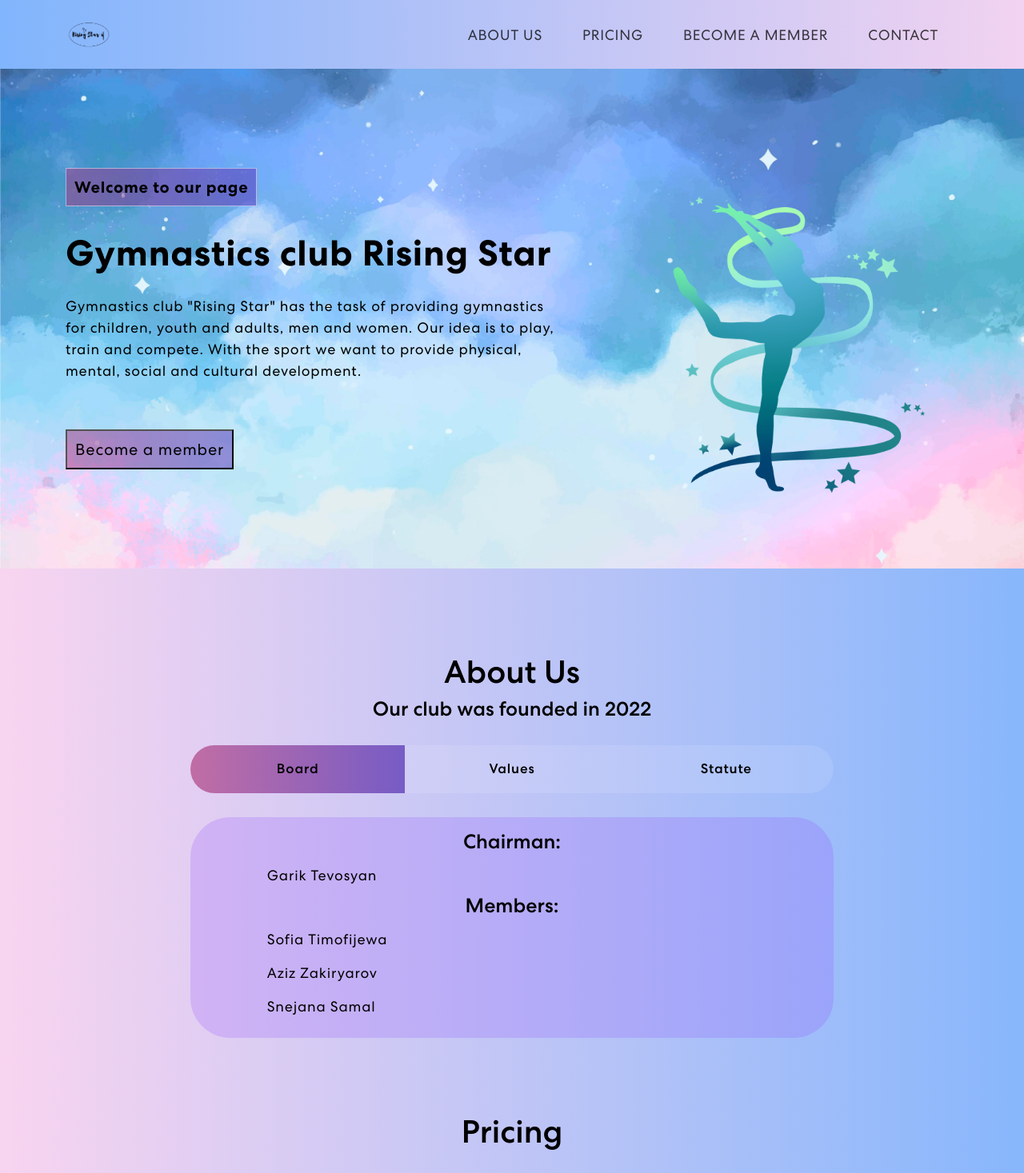
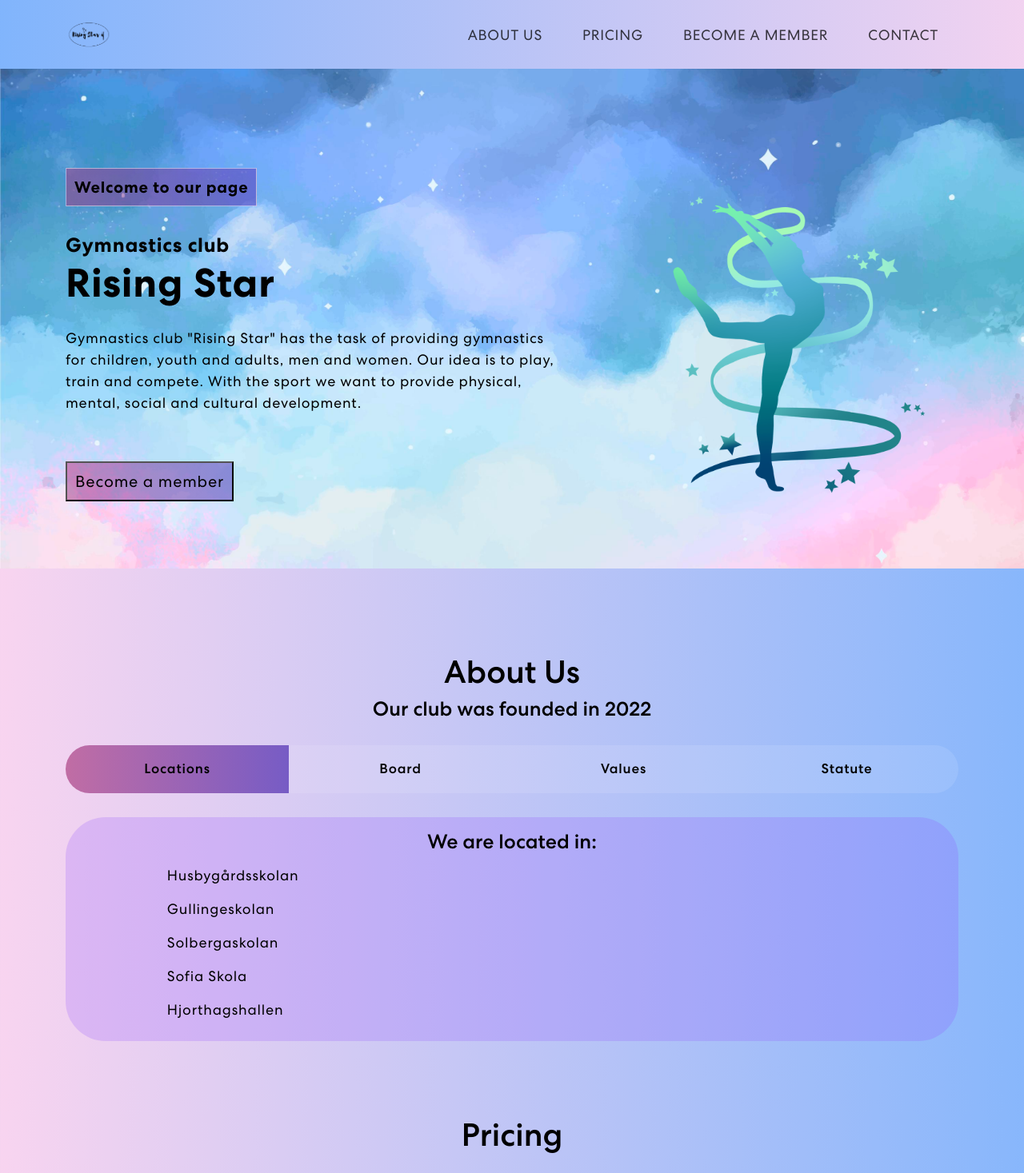
Before and after one commit to valeribeizer/rising_star, a React (Create React App) app: page / in a window 1280 px wide. Shown: the top 1467 px of the page at 80% size. Built offline with nearby package versions, Linux system fonts and the light colour scheme.

Commit message:
fixed banner font, added locations

```diff
--- a/src/App.css
+++ b/src/App.css
@@ -217,8 +217,17 @@ nav.navbar .navbar-toggler[aria-expanded="true"] .navbar-toggler-icon {
 }
 
 .banner h1 {
-  font-size: 45px;
-  font-weight: 700;
+  font-size: 25px;
+  font-weight: 600;
+  letter-spacing: 0.8px;
+  line-height: 1;
+  margin-bottom:10px;
+  display: block;
+}
+
+.banner h2 {
+  font-size: 50px;
+  font-weight: 600;
   letter-spacing: 0.8px;
   line-height: 1;
   margin-bottom: 30px;
@@ -283,12 +292,10 @@ nav.navbar .navbar-toggler[aria-expanded="true"] .navbar-toggler-icon {
   background: rgba(148, 83, 252, 0.219);
   border-radius: 50px;
   border: none;
-  width: 72%;
   margin: 0 auto;
 }
 
 .about .nav.nav-pills {
-  width: 72%;
   margin: 0 auto;
   margin-top: 30px;
   margin-bottom: 30px;
@@ -298,7 +305,7 @@ nav.navbar .navbar-toggler[aria-expanded="true"] .navbar-toggler-icon {
 }
 
 .about .nav.nav-pills .nav-item {
-  width: 33.33333%;
+  width: 25%;
   display: flex;
   justify-content: center;
   align-items: center;
--- a/src/components/AboutUs.js
+++ b/src/components/AboutUs.js
@@ -19,8 +19,11 @@ const AboutUs = () => {
             <TrackVisibility>
               {({ isVisible }) => (
                 <div className={isVisible ? "" : ""}>
-                  <Tab.Container id="aboutUs-tabs" defaultActiveKey="board">
+                  <Tab.Container id="aboutUs-tabs" defaultActiveKey="locations">
                     <Nav variant="pills">
+                      <Nav.Item>
+                        <Nav.Link eventKey="locations">Locations</Nav.Link>
+                      </Nav.Item>
                       <Nav.Item>
                         <Nav.Link eventKey="board">Board</Nav.Link>
                       </Nav.Item>
@@ -39,6 +42,26 @@ const AboutUs = () => {
                           : ""
                       }
                     >
+                      <Tab.Pane eventKey="locations">
+                        <Card>
+                          <Card.Body>
+                            <Row
+                              className={
+                                isVisible
+                                  ? "animate__animated animate__fadeIn animate__delay-1s"
+                                  : ""
+                              }
+                            >
+                              <h2>We are located in:</h2>
+                              <p>Husbygårdsskolan</p>
+                              <p>Gullingeskolan</p>
+                              <p>Solbergaskolan</p>
+                              <p>Sofia Skola</p>
+                              <p>Hjorthagshallen</p>
+                            </Row>
+                          </Card.Body>
+                        </Card>
+                      </Tab.Pane>
                       <Tab.Pane eventKey="board">
                         <Card>
                           <Card.Body>
--- a/src/components/Banner.js
+++ b/src/components/Banner.js
@@ -47,10 +47,10 @@ const Banner = () => {
                   }
                 >
                   <span className="tagline">Welcome to our page</span>
-                  <h1>
-                    {`Gymnastics club `}
+                  <h1>{`Gymnastics club `}</h1>
+                  <h2>
                     <span className="wrap">{text}</span>
-                  </h1>
+                  </h2>
                   <p>
                     Gymnastics club "Rising Star" has the task of providing
                     gymnastics for children, youth and adults, men and women.
```
Lines whose indentation alone changed are shown as unchanged.
